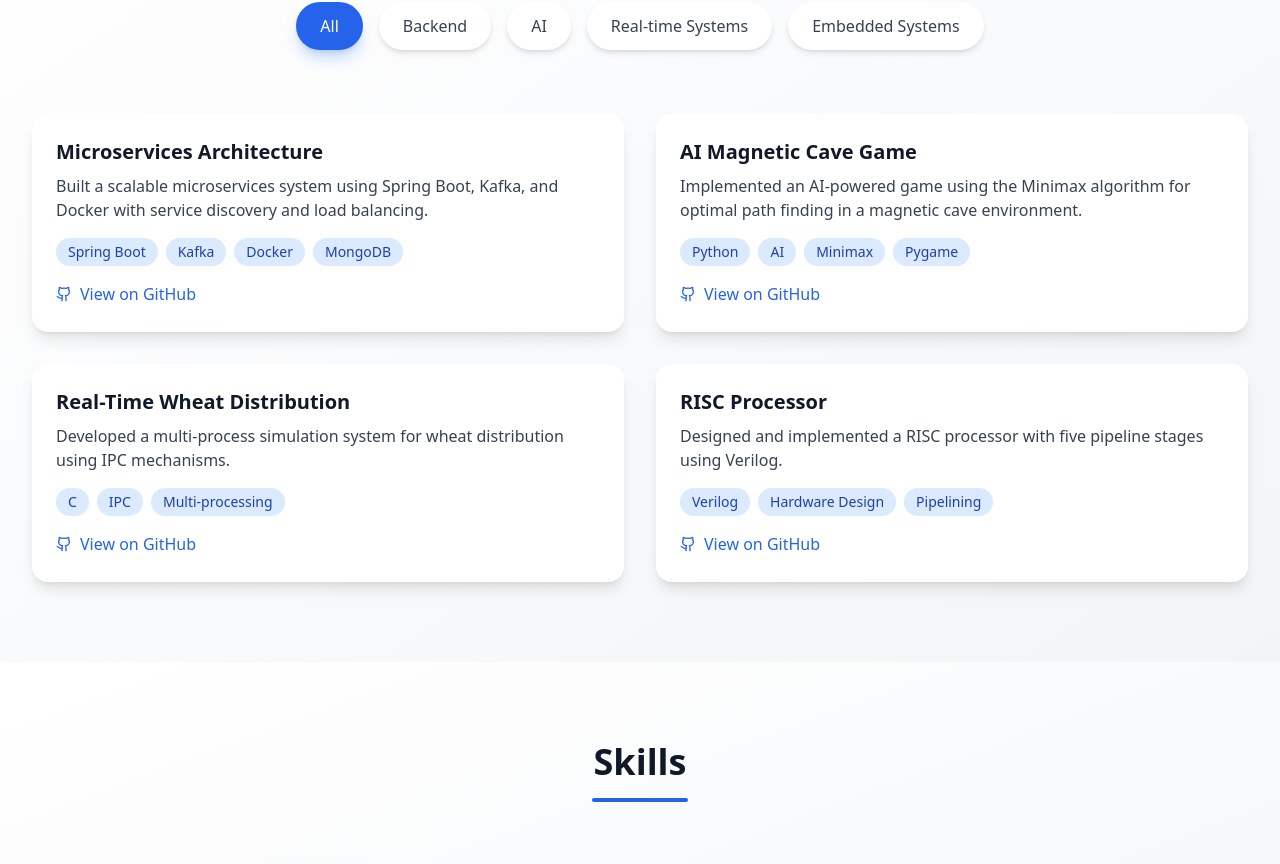
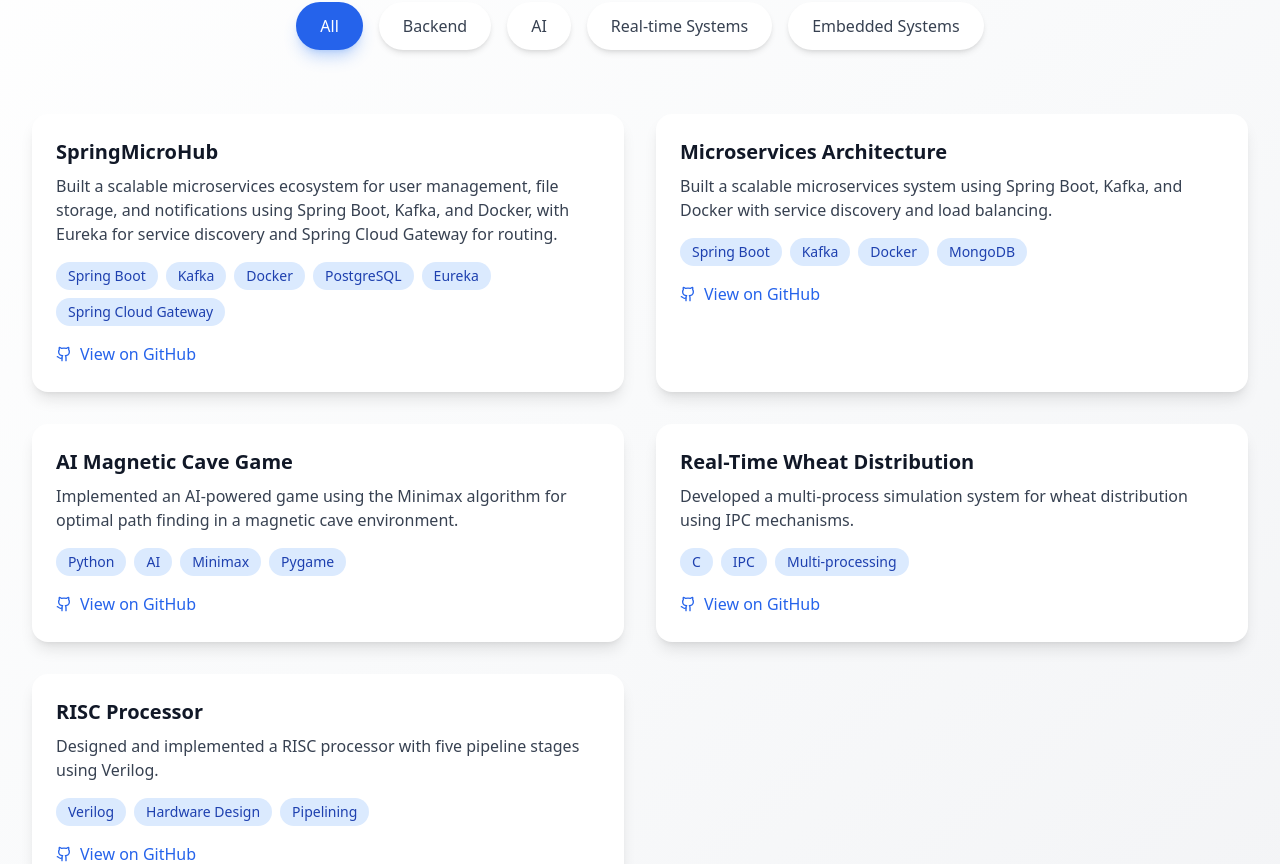
Before and after one commit to Amr-HAlahla/Portfolio, a React (Vite) app: page / in a window 1280 px wide. Shown: the part 2519-3383 px from the top of the page. Built offline with nearby package versions, Linux system fonts and the light colour scheme.

Commit message:
New Project Added

```diff
--- a/src/components/Projects.tsx
+++ b/src/components/Projects.tsx
@@ -3,6 +3,13 @@
 import { Project } from '../types';
 
 const projects: Project[] = [
+  {
+    title: 'SpringMicroHub',
+    description: 'Built a scalable microservices ecosystem for user management, file storage, and notifications using Spring Boot, Kafka, and Docker, with Eureka for service discovery and Spring Cloud Gateway for routing.',
+    tags: ['Spring Boot', 'Kafka', 'Docker', 'PostgreSQL', 'Eureka', 'Spring Cloud Gateway'],
+    githubUrl: 'https://github.com/Amr-HAlahla/SpringMicroHub',
+    category: 'Backend'
+  },
   {
     title: 'Microservices Architecture',
     description: 'Built a scalable microservices system using Spring Boot, Kafka, and Docker with service discovery and load balancing.',
@@ -58,8 +65,8 @@
               key={category}
               onClick={() => setFilter(category)}
               className={`px-6 py-3 rounded-full transition-all duration-300 transform hover:-translate-y-1 ${filter === category
-                  ? 'bg-blue-600 text-white shadow-lg shadow-blue-500/30'
-                  : 'bg-white dark:bg-gray-800 text-gray-700 dark:text-gray-300 hover:bg-gray-100 dark:hover:bg-gray-700 shadow-md'
+                ? 'bg-blue-600 text-white shadow-lg shadow-blue-500/30'
+                : 'bg-white dark:bg-gray-800 text-gray-700 dark:text-gray-300 hover:bg-gray-100 dark:hover:bg-gray-700 shadow-md'
                 }`}
             >
               {category}
```
